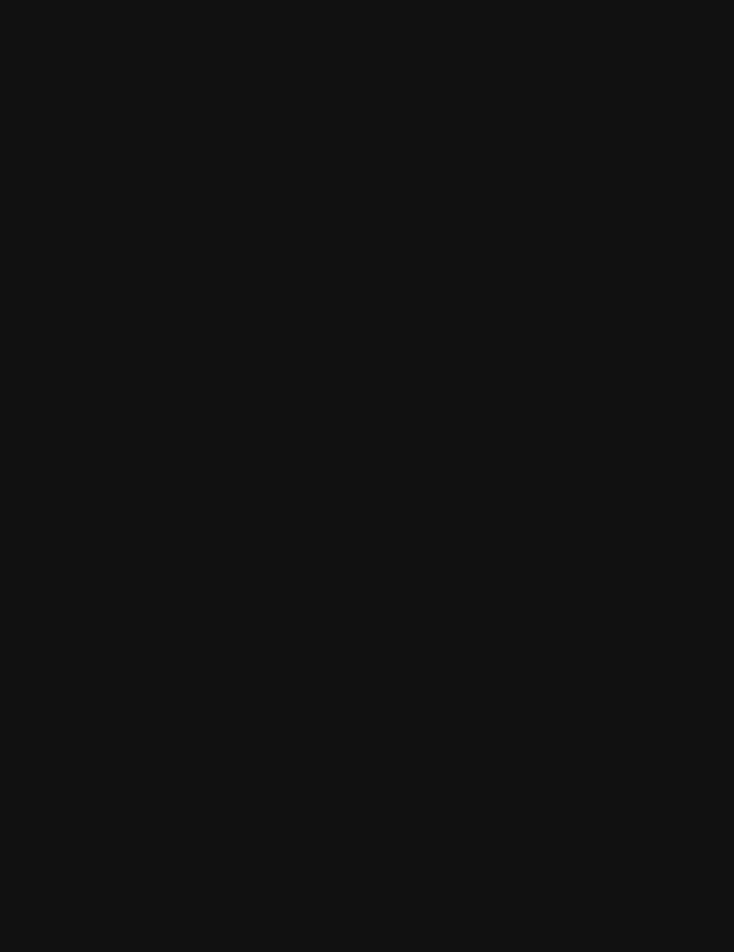
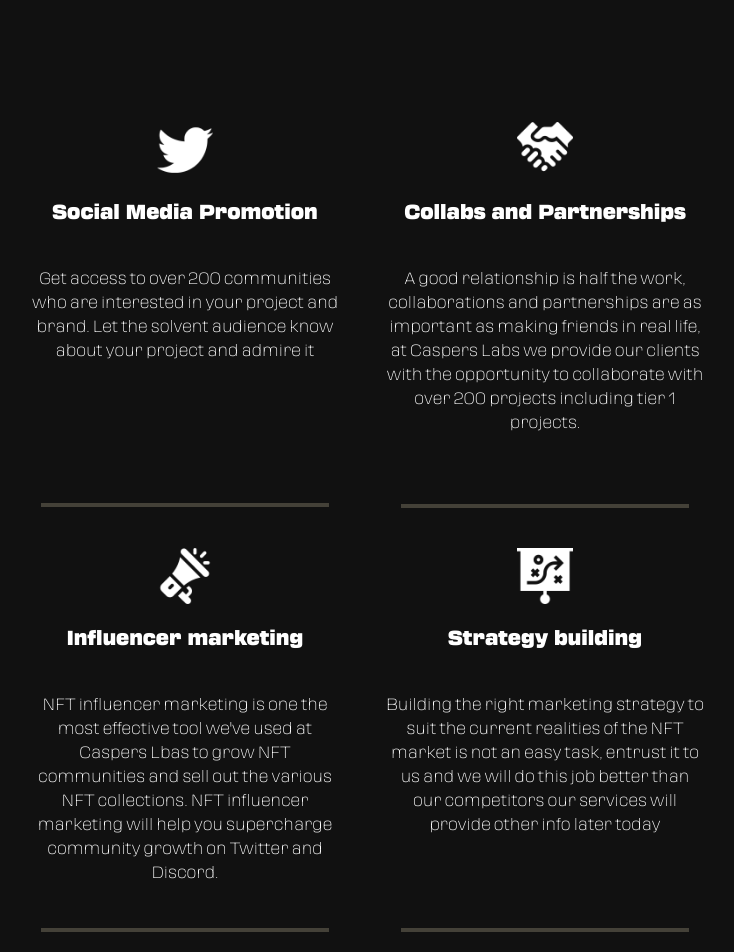
Before and after one commit to DigiToxic/agency, a Next.js app: page / in a window 1280 px wide. Shown: the part 1060-2012 px from the top of the page, without its empty margins (275-1009 px from the left). Before the commit the page ends 800 px from the top, so only its background shows below. Built offline with nearby package versions, Linux system fonts and the light colour scheme; a web font is replaced by a local one.

Commit message:
official

```diff
--- a/pages/components/Contact.tsx
+++ b/pages/components/Contact.tsx
@@ -9,8 +9,8 @@ const Contact: NextPage = () => {
   return (
     <div id="Contact" className="bg-[#111111] flex flex-col h-[650px] max-[1100px]:h-[780px]">
       <motion.div
-        initial={{ opacity: 0, y: "-10%" }}
-        whileInView={{ opacity: 1, y: "0%" }}
+        initial={{ opacity: 0 }}
+        whileInView={{ opacity: 1 }}
         viewport={{ once: true }}
         className="flex justify-center ml-[9%] mt-14 w-60 font-[transducer-black] bg-[#f7e688] rounded-2xl py-1 px-10 text-2xl"
       >
@@ -20,8 +20,8 @@ const Contact: NextPage = () => {
       <div className="max-[1100px]:flex justify-center">
         <div className="flex justify-evenly mt-10 max-[1100px]:flex-col max-[1100px]:w-3/4">
           <motion.div
-            initial={{ opacity: 0, x: "-10%" }}
-            whileInView={{ opacity: 1, x: "0%" }}
+            initial={{ opacity: 0 }}
+            whileInView={{ opacity: 1 }}
             viewport={{ once: true }}
             transition={{ delay: 0.2, duration: 0.8, type: "spring" }}
             className="flex flex-col w-1/4 max-[1100px]:w-full"
@@ -43,8 +43,8 @@ const Contact: NextPage = () => {
           </motion.div>
 
           <motion.div
-            initial={{ opacity: 0, x: "10%" }}
-            whileInView={{ opacity: 1, x: "0%" }}
+            initial={{ opacity: 0 }}
+            whileInView={{ opacity: 1 }}
             viewport={{ once: true }}
             transition={{ delay: 0.2, duration: 0.8, type: "spring" }}
             className="flex flex-col w-1/4 max-[1100px]:w-full"
@@ -83,8 +83,8 @@ const Contact: NextPage = () => {
       </div>
 
       <motion.div
-        initial={{ opacity: 0, y: "10%" }}
-        whileInView={{ opacity: 1, y: "0%" }}
+        initial={{ opacity: 0 }}
+        whileInView={{ opacity: 1 }}
         viewport={{ once: true }}
         transition={{ delay: 0.4, duration: 0.8, type: "spring" }}
         className="flex justify-end"
@@ -100,8 +100,8 @@ const Contact: NextPage = () => {
         </div>
 
          <motion.div
-          initial={{ opacity: 0, x: "-10%" }}
-          whileInView={{ opacity: 1, x: "0%" }}
+          initial={{ opacity: 0 }}
+          whileInView={{ opacity: 1 }}
           viewport={{ once: true }}
           style={{
             transform: isInView ? "none" : "translateX(-200px)",
--- a/pages/components/Service.tsx
+++ b/pages/components/Service.tsx
@@ -23,8 +23,8 @@ const Service: NextPage = () => {
       <div className="flex justify-center">
         <div className="grid grid-cols-4 gap-10 mt-36 max-[1420px]:grid-cols-2 max-[751px]:grid-cols-1">
           <motion.div
-            initial={{ opacity: 0, x: "-10%" }}
-            whileInView={{ opacity: 1, x: "0%" }}
+            initial={{ opacity: 0 }}
+            whileInView={{ opacity: 1 }}
             viewport={{ once: true }}
             transition={{ delay: 0.2, duration: 0.8, type: "spring" }}
             className="flex flex-col items-center w-80"
@@ -46,8 +46,8 @@ const Service: NextPage = () => {
           </motion.div>
 
           <motion.div
-            initial={{ opacity: 0, x: "-10%" }}
-            whileInView={{ opacity: 1, x: "0%" }}
+            initial={{ opacity: 0 }}
+            whileInView={{ opacity: 1 }}
             viewport={{ once: true }}
             transition={{ delay: 0.2, duration: 0.8, type: "spring" }}
             className="flex flex-col items-center w-80"
@@ -70,8 +70,8 @@ const Service: NextPage = () => {
           </motion.div>
 
           <motion.div
-            initial={{ opacity: 0, x: "10%" }}
-            whileInView={{ opacity: 1, x: "0%" }}
+            initial={{ opacity: 0 }}
+            whileInView={{ opacity: 1 }}
             viewport={{ once: true }}
             transition={{ delay: 0.2, duration: 0.8, type: "spring" }}
             className="flex flex-col items-center w-80"
@@ -94,8 +94,8 @@ const Service: NextPage = () => {
           </motion.div>
 
           <motion.div
-            initial={{ opacity: 0, x: "10%" }}
-            whileInView={{ opacity: 1, x: "0%" }}
+            initial={{ opacity: 0 }}
+            whileInView={{ opacity: 1 }}
             viewport={{ once: true }}
             transition={{ delay: 0.2, duration: 0.8, type: "spring" }}
             className="flex flex-col items-center w-80"
--- a/pages/components/Testimonial.tsx
+++ b/pages/components/Testimonial.tsx
@@ -23,8 +23,8 @@ const Testimonial: NextPage = () => {
       <div className="max-[880px]:flex max-[880px]:justify-center">
         <div className="flex justify-evenly max-[880px]:flex-col max-[880px]:justify-center">
           <motion.div
-            initial={{ opacity: 0, x: "-10%" }}
-            whileInView={{ opacity: 1, x: "0%" }}
+            initial={{ opacity: 0 }}
+            whileInView={{ opacity: 1 }}
             viewport={{ once: true }}
             transition={{ delay: 0.2, duration: 0.8, type: "spring" }}
             className="flex flex-col justify-center items-center w-96 max-[880px]:mb-20 -mt-6"
@@ -76,8 +76,8 @@ const Testimonial: NextPage = () => {
           </motion.div>
 
           <motion.div
-            initial={{ opacity: 0, x: "10%" }}
-            whileInView={{ opacity: 1, x: "0%" }}
+            initial={{ opacity: 0 }}
+            whileInView={{ opacity: 1 }}
             viewport={{ once: true }}
             transition={{ delay: 0.2, duration: 0.8, type: "spring" }}
             className="flex flex-col justify-center items-center w-96"
--- a/pages/index.tsx
+++ b/pages/index.tsx
@@ -51,7 +51,7 @@ const Home: NextPage = () => {
   return (
     <div
       id="Index"
-      className="bg-gradient-to-b from-[#111111] to-[#36352c] h-screen overflow-x-hidden"
+      className="bg-gradient-to-b from-[#111111] to-[#36352c] h-[120vh]"
     >
       <div className="pt-4">
         <Header />
```
